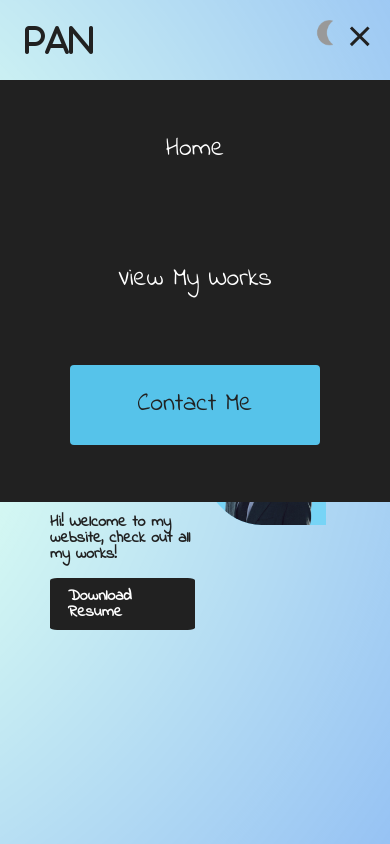
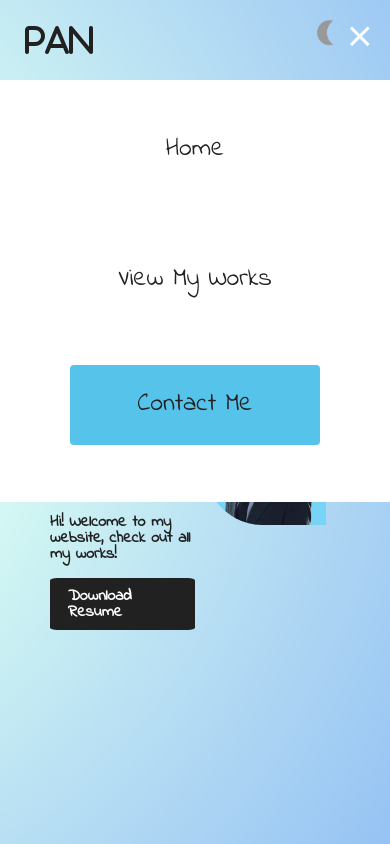
Before and after one commit to TomPn/personal_website, a plain HTML site: page docs/index.html in a window 390 px wide. Both pictures are taken after a click on the element 359 px from the left and 36 px from the top of the page. Shown: the top 844 px of the page. Drawn offline with nearby package versions, Linux system fonts and the light colour scheme.

Commit message:
Update color

```diff
--- a/docs/styles.css
+++ b/docs/styles.css
@@ -227,7 +227,7 @@ body {
   }
 
   .navbar__menu.active {
-    background: var(--background-color);
+    background: var(--text-color);
     top: 100%;
     opacity: 1;
     transition: all 0.5s ease;
@@ -245,7 +245,7 @@ body {
     height: 3px;
     margin: 5px auto;
     transition: all 0.3s ease-in-out;
-    background: var(--background-color);
+    background: var(--text-color);
   }
 
   .navbar__item {
@@ -260,7 +260,7 @@ body {
     padding: 2rem;
     width: 100%;
     display: table;
-    color: var(--text-color);
+    color: var(--background-color);
   }
 
   #mobile-menu {
@@ -633,10 +633,6 @@ form button {
   border-radius: 10%;
 }
 
-
-
-
-
 .dark-theme {
   --gradient: radial-gradient( circle farthest-corner at 10% 20%, #202843 0%, rgba(1,50,32,1) 100.8% );
   --background-color: #fff;
```
